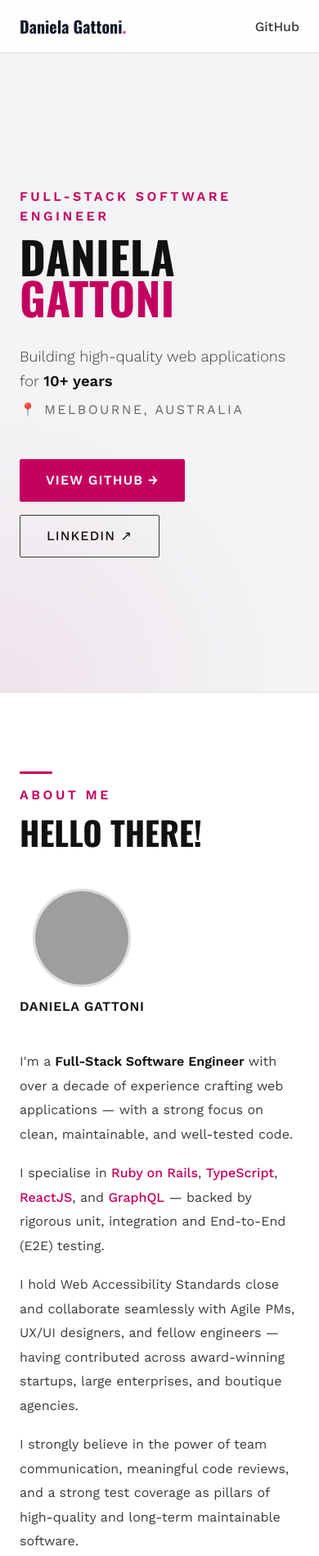
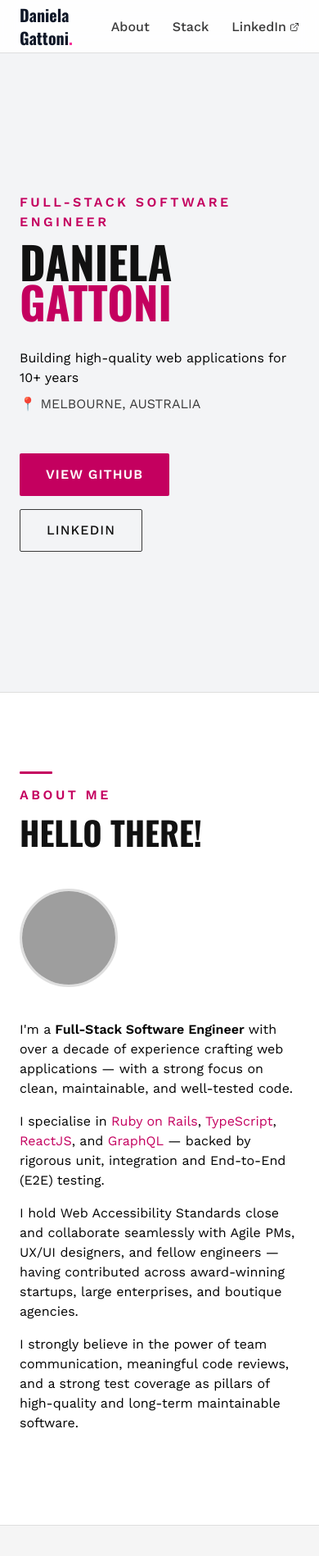
Before and after one commit to dgattoni/dgattoni.github.io, a website: page index.html in a window 390 px wide. Shown: the top 1898 px of the page at 82% size. Drawn offline with nearby package versions, Linux system fonts and the light colour scheme; grey boxes are pictures that could not be loaded.

Commit message:
chore: better html

```diff
--- a/index.html
+++ b/index.html
@@ -27,27 +27,31 @@
       </a>
 
       <!-- Primary navigation -->
-      <nav aria-label="Primary navigation">
-        <ul class="flex items-center gap-7 list-none" style="margin:0;padding:0;">
-          <li><a href="https://github.com/dgattoni" target="_blank" rel="noopener" class="nav-link">GitHub</a></li>
+        <nav aria-label="Primary menu">
+        <ul class="flex items-center gap-7 list-none m-0 p-0">
+          <li><a href="#about" class="nav-link">About</a></li>
+          <li><a href="#stack" class="nav-link">Stack</a></li>
+          <li>
+            <a href="https://www.linkedin.com/in/danielagattoni/" target="_blank" rel="noopener"
+              class="nav-link inline-flex items-center gap-1">
+              LinkedIn
+              <svg xmlns="http://www.w3.org/2000/svg" width="12" height="12" viewBox="0 0 24 24"
+                fill="none" stroke="currentColor" stroke-width="2" stroke-linecap="round"
+                stroke-linejoin="round" aria-label="Opens in a new tab">
+                <path d="M15 3h6v6M10 14 21 3M18 13v6a2 2 0 0 1-2 2H5a2 2 0 0 1-2-2V8a2 2 0 0 1 2-2h6"/>
+              </svg>
+            </a>
+          </li>
         </ul>
       </nav>
     </div>
   </header>
-
-
-
 
   <!-- ════════════════════ MAIN ════════════════════ -->
   <main id="main-content">
 
     <!-- ─── HERO ─────────────────────────────────── -->
     <section aria-label="Introduction" class="relative overflow-hidden min-h-screen flex items-center pt-16">
-
-
-      <!-- Radial wash bottom-left -->
-      <div class="absolute bottom-0 left-0 w-96 h-96 pointer-events-none" aria-hidden="true" style="background:radial-gradient(ellipse at bottom left,
-                  rgba(196,0,95,0.07) 0%, transparent 65%);"></div>
 
       <div class="relative max-w-5xl mx-auto px-6 md:px-10 py-28 md:py-36 w-full">
 
@@ -57,30 +61,26 @@
         </p>
 
         <!-- Name -->
-        <h1 class="fade-up d2 mb-8" style="font-weight:700; text-transform:uppercase;
-                   font-size:clamp(3.4rem,12vw,8.8rem); line-height:0.92;
-                   letter-spacing:0.01em; color:#111111;">
+        <h1 class="fade-up d2 mb-8 font-bold uppercase text-ink leading-[0.90] text-[clamp(3.4rem,12vw,8.8rem)]">
           Daniela<br />
-          <span style="color:#C4005F;">Gattoni</span>
+          <span class="text-accent">Gattoni</span>
         </h1>
 
         <!-- Tagline -->
-        <p class="fade-up d3 mb-2 max-w-xl" style="color:#3A3A3A;font-size:1.15rem; font-weight:300; line-height:1.65;">
-          Building high-quality web applications for
-          <strong style="color:#111111; font-weight:600;">10+ years</strong>
-        </p>
+        <p class="fade-up d3 mb-2 max-w-xl">
+          Building high-quality web applications for 10+ years
+         </p>
 
         <!-- Location -->
-        <p class="fade-up d4 mb-12" style="color:#666666;
-                  font-size:1rem; letter-spacing:0.15em; text-transform:uppercase;">
+        <p class="fade-up d4 mb-12 text-ink-mid uppercase">
           <span aria-hidden="true">📍</span> Melbourne, Australia
         </p>
 
         <!-- CTAs -->
         <div class="fade-up d5 flex flex-wrap gap-4">
-          <a href="https://github.com/dgattoni" target="_blank" rel="noopener" class="btn-pink">View GitHub →</a>
+          <a href="https://github.com/dgattoni" target="_blank" rel="noopener" class="btn-pink">View GitHub</a>
           <a href="https://www.linkedin.com/in/danielagattoni/" target="_blank" rel="noopener"
-            class="btn-outline">LinkedIn ↗</a>
+            class="btn-outline">LinkedIn</a>
         </div>
 
 
@@ -95,8 +95,7 @@
         <div class="mb-12">
           <span class="pink-bar" aria-hidden="true"></span>
           <span class="eyebrow">About Me</span>
-          <h2 id="about-heading" style="font-weight:700; font-size:2.5rem;
-                     text-transform:uppercase; color:#111111; line-height:1.05;">
+          <h2 id="about-heading" class="font-bold text-[2.5rem] uppercase text-ink leading-[1.05]">
             Hello There!
           </h2>
         </div>
@@ -108,36 +107,29 @@
           <div class="shrink-0 flex flex-col items-center gap-3">
             <img src="https://avatars.githubusercontent.com/u/5312844?v=4" alt="Daniela Gattoni" class="avatar"
               width="120" height="120" loading="lazy" />
-            <!-- Name under avatar on small screens only -->
-            <p class="md:hidden text-center" style="font-weight:600;
-                      font-size:1rem; color:#111111; text-transform:uppercase;
-                      letter-spacing:0.04em;">
-              Daniela Gattoni
-            </p>
           </div>
 
           <!-- Bio paragraphs -->
-          <div style="color:#3A3A3A;
-                      line-height:1.85; font-size:1rem; font-weight:400;">
-            <p style="margin-bottom:1.1rem;" class="font-body">
-              I'm a <strong style="color:#111111; font-weight:600;">Full-Stack Software Engineer</strong>
+          <div class="font-body">
+            <p class="mb-4">
+              I'm a <strong>Full-Stack Software Engineer</strong>
               with over a decade of experience crafting web applications — with a strong focus
               on clean, maintainable, and well-tested code.
             </p>
-            <p style="margin-bottom:1.1rem;" class="font-body">
+            <p class="mb-4">
               I specialise in
-              <span style="color:#C4005F; font-weight:500;">Ruby on Rails</span>,
-              <span style="color:#C4005F; font-weight:500;">TypeScript</span>,
-              <span style="color:#C4005F; font-weight:500;">ReactJS</span>,
-              and <span style="color:#C4005F; font-weight:500;">GraphQL</span> — backed by
+              <span class="text-accent">Ruby on Rails</span>,
+              <span class="text-accent">TypeScript</span>,
+              <span class="text-accent">ReactJS</span>,
+              and <span class="text-accent">GraphQL</span> — backed by
               rigorous unit, integration and End-to-End (E2E) testing.
             </p>
-            <p style="margin-bottom:1.1rem;" class="font-body">
+             <p class="mb-4">
               I hold Web Accessibility Standards close and collaborate seamlessly with Agile
               PMs, UX/UI designers, and fellow engineers — having contributed across
               award-winning startups, large enterprises, and boutique agencies.
             </p>
-            <p class="font-body">
+             <p class="mb-4">
               I strongly believe in the power of team communication, meaningful code reviews, and a strong test coverage
               as pillars of high-quality and long-term maintainable software.
             </p>
@@ -147,15 +139,14 @@
     </section>
 
     <!-- ─── TECH STACK ────────────────────────────── -->
-    <section id="stack" aria-labelledby="stack-heading" class="section-divider" style="background-color:#F5F5F5;">
+    <section id="stack" aria-labelledby="stack-heading" class="section-divider bg-surface">
       <div class="max-w-5xl mx-auto px-6 md:px-10 py-24 md:py-32">
 
         <!-- Section header -->
         <div class="mb-14">
           <span class="pink-bar" aria-hidden="true"></span>
           <span class="eyebrow">Expertise</span>
-          <h2 id="stack-heading" style="font-weight:700; font-size:2.5rem;
-                     text-transform:uppercase; color:#111111;">
+          <h2 id="stack-heading" class="font-bold text-[2.5rem] uppercase text-ink">
             Tech Stack
           </h2>
         </div>
@@ -166,7 +157,7 @@
           <!-- Back-end -->
           <div>
             <h3 id="backend" class="stack-category">Back-end</h3>
-            <ul class="flex flex-wrap gap-2 list-none" style="padding:0;" aria-labelledby="backend">
+            <ul class="flex flex-wrap gap-2 list-none p-0" aria-labelledby="backend">
               <li><span class="skill-tag">Ruby on Rails</span></li>
               <li><span class="skill-tag">Active Record ORM</span></li>
               <li><span class="skill-tag">GraphQL and REST APIs</span></li>
@@ -177,8 +168,7 @@
           <!-- Front-end -->
           <div>
             <h3 id="frontend" class="stack-category">Front-end</h3>
-            <ul class="flex flex-wrap gap-2 list-none" style="padding:0;" aria-labelledby="frontend">
-
+            <ul class="flex flex-wrap gap-2 list-none p-0" aria-labelledby="frontend">
               <li><span class="skill-tag">TypeScript</span></li>
               <li><span class="skill-tag">ReactJS</span></li>
               <li><span class="skill-tag">NextJS</span></li>
@@ -195,13 +185,12 @@
           <!-- Tooling -->
           <div>
             <h3 id="tooling" class="stack-category">Tooling</h3>
-            <ul class="flex flex-wrap gap-2 list-none" style="padding:0;" aria-labelledby="tooling">
+            <ul class="flex flex-wrap gap-2 list-none p-0" aria-labelledby="tooling">
               <li><span class="skill-tag">Git</span></li>
               <li><span class="skill-tag">GitHub Actions</span></li>
               <li><span class="skill-tag">VSCode + AI Coding Assistant</span></li>
             </ul>
           </div>
-
         </div>
       </div>
     </section>
@@ -214,20 +203,18 @@
         <div>
           <span class="pink-bar" aria-hidden="true"></span>
           <span class="eyebrow">Get in Touch</span>
-          <h2 id="connect-heading" style="font-weight:700; text-transform:uppercase;
-                     font-size:clamp(2.1rem,5vw,3.5rem); color:#111111; line-height:1.05;">
-
-            Let's build <span style="color:#C4005F;">Accessible and Performant</span> User Experiences.</span>
+          <h2 id="connect-heading" class="font-bold uppercase text-[clamp(2.1rem,5vw,3.5rem)] text-ink leading-[1.05]">
+            Let's build <span class="text-accent">Accessible and Performant</span> User Experiences.
           </h2>
         </div>
 
         <div class="flex flex-col gap-4 min-w-fit">
           <a href="https://github.com/dgattoni" target="_blank" rel="noopener" class="btn-pink text-center">
-            View GitHub →
+            View GitHub
           </a>
           <a href="https://www.linkedin.com/in/danielagattoni/" target="_blank" rel="noopener"
             class="btn-outline text-center">
-            Connect on LinkedIn ↗
+            Connect on LinkedIn
           </a>
         </div>
       </div>
@@ -239,10 +226,11 @@
   <footer class="border-t border-[#DEDEDE] bg-white" role="contentinfo">
     <div class="max-w-5xl mx-auto px-6 md:px-10 py-7 flex flex-col items-center justify-between gap-3">
 
-     <p class="text-sm text-gray-800 letter-spacing-[0.02em] text-align:center font-body">
+      <p class="text-sm text-gray-800 letter-spacing-[0.02em] text-align:center font-body">
         Some Styles and HTML Structure were generated by Claude Code, and this is still an experimental, continuously
         evolving landing page.
-        More info in the <a href="https://github.com/dgattoni/dgattoni.github.io" target="_blank" class="text-pink-500 hover:underline">Readme file</a> of my GitHub repository.
+        More info in the <a href="https://github.com/dgattoni/dgattoni.github.io" target="_blank"
+          class="text-pink-500 hover:underline">Readme file</a> of my GitHub repository.
       </p>
       <p class="text-sm text-gray-800 letter-spacing-[0.02em] text-align:center mt-5 font-body">
         Daniela Gattoni &mdash; Full-Stack Software Engineer, Melbourne &copy; 2026.
--- a/tailwind.config.js
+++ /dev/null
@@ -1,24 +0,0 @@
-/** @type {import('tailwindcss').Config} */
-export default {
-    content: [
-        "./index.html",
-        "./input.css",
-    ],
-    theme: {
-        extend: {
-            colors: {
-                accent: '#C4005F',
-                ink: '#111111',
-                inkMid: '#3A3A3A',
-                inkLight: '#666666',
-                border: '#DEDEDE',
-                surface: '#F5F5F5',
-            },
-            fontFamily: {
-                display: ['Oswald', 'sans-serif'],
-                body: ['Work Sans', 'sans-serif'],
-            },
-        }
-    },
-    plugins: [],
-}
```
Also changed, not shown: output.css.
